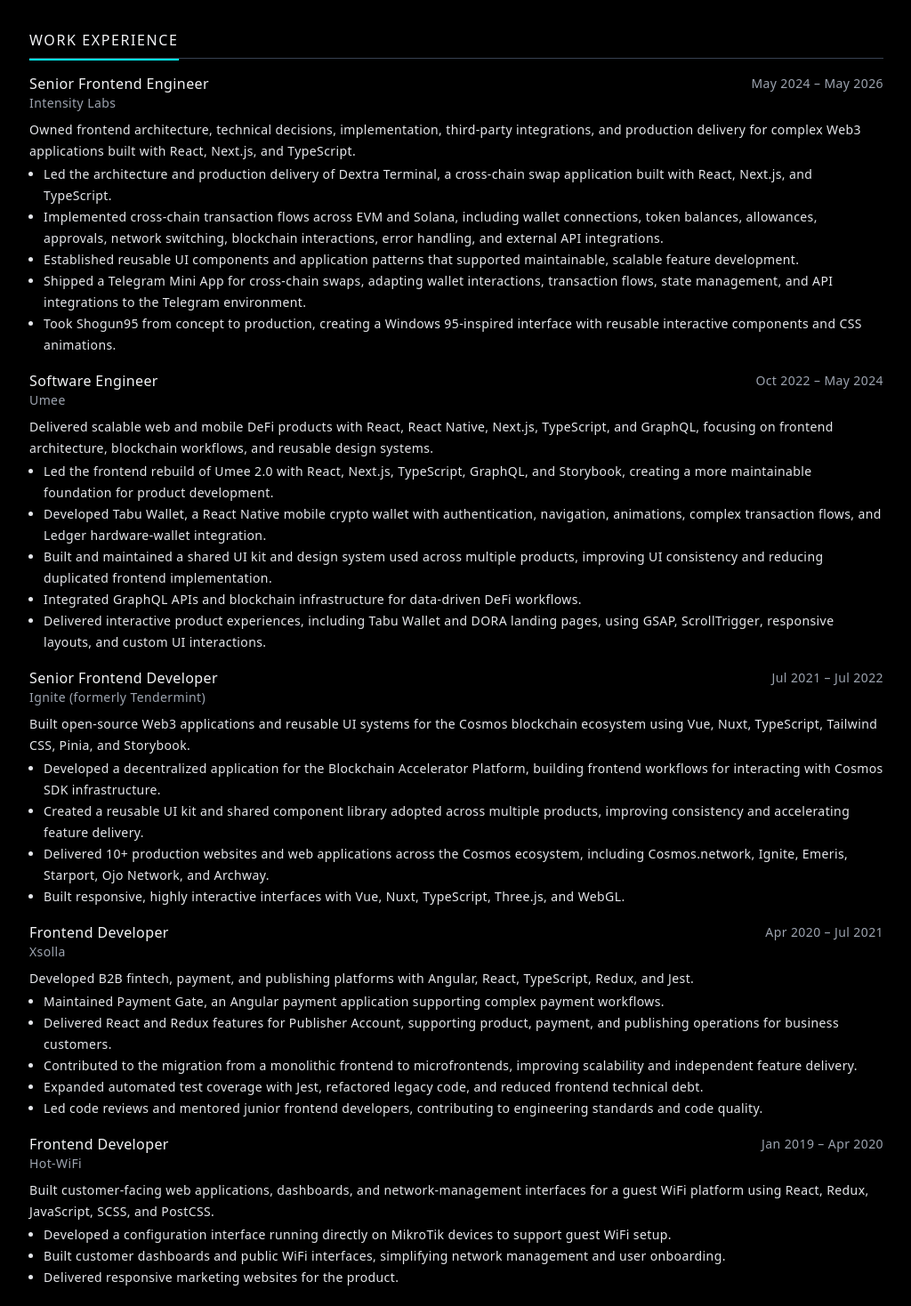
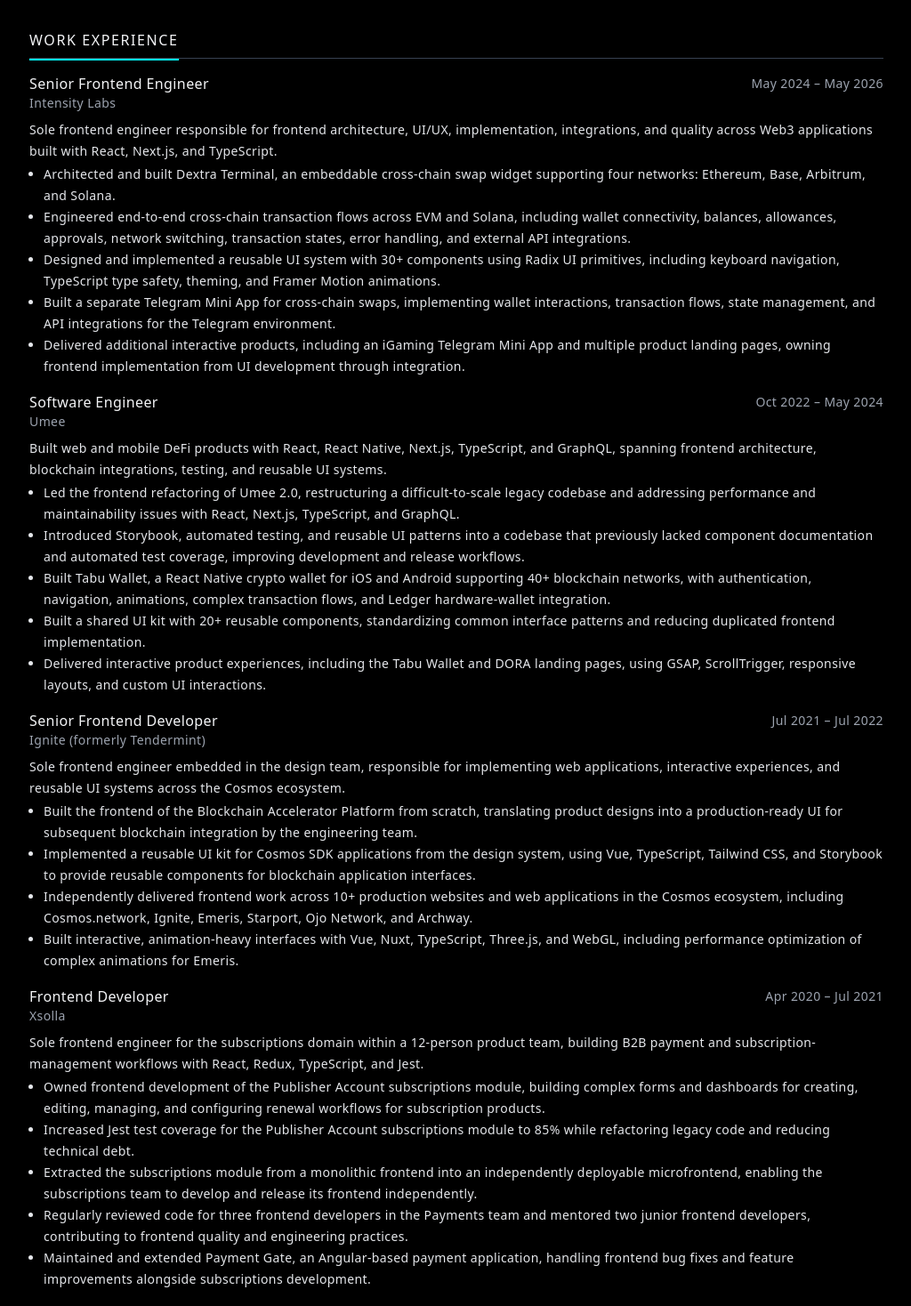
Before and after one commit to darika-dev/darika-dev.github.io, a Vue app: page /cv in a window 1280 px wide. Shown: the part 480-1948 px from the top of the page at 89% size, without its empty margins (127-1151 px from the left). Built offline with nearby package versions, Linux system fonts and the light colour scheme.

Commit message:
feat: update experience description

```diff
--- a/src/components/cv/SectionExperience.vue
+++ b/src/components/cv/SectionExperience.vue
@@ -9,13 +9,13 @@ const experience = [
     company: 'Intensity Labs',
     companyLink: 'https://www.intensitylabs.ai',
     description: {
-      info: 'Owned frontend architecture, technical decisions, implementation, third-party integrations, and production delivery for complex Web3 applications built with React, Next.js, and TypeScript.',
+      info: 'Sole frontend engineer responsible for frontend architecture, UI/UX, implementation, integrations, and quality across Web3 applications built with React, Next.js, and TypeScript.',
       list: [
-        'Led the architecture and production delivery of <strong>Dextra Terminal</strong>, a cross-chain swap application built with <strong>React, Next.js, and TypeScript</strong>.',
-        'Implemented cross-chain transaction flows across <strong>EVM and Solana</strong>, including wallet connections, token balances, allowances, approvals, network switching, blockchain interactions, error handling, and external API integrations.',
-        'Established reusable UI components and application patterns that supported maintainable, scalable feature development.',
-        'Shipped a <strong>Telegram Mini App for cross-chain swaps</strong>, adapting wallet interactions, transaction flows, state management, and API integrations to the Telegram environment.',
-        'Took <strong>Shogun95</strong> from concept to production, creating a Windows 95-inspired interface with reusable interactive components and <strong>CSS animations</strong>.'
+        'Architected and built <strong>Dextra Terminal</strong>, an embeddable cross-chain swap widget supporting <strong>four networks: Ethereum, Base, Arbitrum, and Solana</strong>.',
+        'Engineered end-to-end cross-chain transaction flows across <strong>EVM and Solana</strong>, including wallet connectivity, balances, allowances, approvals, network switching, transaction states, error handling, and external API integrations.',
+        'Designed and implemented a reusable UI system with <strong>30+ components</strong> using <strong>Radix UI</strong> primitives, including keyboard navigation, TypeScript type safety, theming, and Framer Motion animations.',
+        'Built a separate <strong>Telegram Mini App for cross-chain swaps</strong>, implementing wallet interactions, transaction flows, state management, and API integrations for the Telegram environment.',
+        'Delivered additional interactive products, including an <strong>iGaming Telegram Mini App</strong> and multiple product landing pages, owning frontend implementation from UI development through integration.'
       ]
     }
   },
@@ -26,13 +26,13 @@ const experience = [
     company: 'Umee',
     companyLink: 'https://ux.xyz/',
     description: {
-      info: 'Delivered scalable web and mobile DeFi products with React, React Native, Next.js, TypeScript, and GraphQL, focusing on frontend architecture, blockchain workflows, and reusable design systems.',
+      info: 'Built web and mobile DeFi products with React, React Native, Next.js, TypeScript, and GraphQL, spanning frontend architecture, blockchain integrations, testing, and reusable UI systems.',
       list: [
-        'Led the frontend rebuild of <strong>Umee 2.0</strong> with <strong>React, Next.js, TypeScript, GraphQL, and Storybook</strong>, creating a more maintainable foundation for product development.',
-        'Developed <strong>Tabu Wallet</strong>, a React Native mobile crypto wallet with authentication, navigation, animations, complex transaction flows, and <strong>Ledger hardware-wallet integration</strong>.',
-        'Built and maintained a shared UI kit and design system used across multiple products, improving UI consistency and reducing duplicated frontend implementation.',
-        'Integrated GraphQL APIs and blockchain infrastructure for data-driven DeFi workflows.',
-        'Delivered interactive product experiences, including Tabu Wallet and DORA landing pages, using <strong>GSAP, ScrollTrigger</strong>, responsive layouts, and custom UI interactions.'
+        'Led the frontend refactoring of <strong>Umee 2.0</strong>, restructuring a difficult-to-scale legacy codebase and addressing performance and maintainability issues with <strong>React, Next.js, TypeScript, and GraphQL</strong>.',
+        'Introduced <strong>Storybook, automated testing, and reusable UI patterns</strong> into a codebase that previously lacked component documentation and automated test coverage, improving development and release workflows.',
+        'Built <strong>Tabu Wallet</strong>, a React Native crypto wallet for <strong>iOS and Android supporting 40+ blockchain networks</strong>, with authentication, navigation, animations, complex transaction flows, and Ledger hardware-wallet integration.',
+        'Built a shared <strong>UI kit with 20+ reusable components</strong>, standardizing common interface patterns and reducing duplicated frontend implementation.',
+        'Delivered interactive product experiences, including the <strong>Tabu Wallet and DORA landing pages</strong>, using GSAP, ScrollTrigger, responsive layouts, and custom UI interactions.'
       ]
     }
   },
@@ -43,12 +43,12 @@ const experience = [
     company: 'Ignite (formerly Tendermint)',
     companyLink: 'https://ignite.com/',
     description: {
-      info: 'Built open-source Web3 applications and reusable UI systems for the Cosmos blockchain ecosystem using Vue, Nuxt, TypeScript, Tailwind CSS, Pinia, and Storybook.',
+      info: 'Sole frontend engineer embedded in the design team, responsible for implementing web applications, interactive experiences, and reusable UI systems across the Cosmos ecosystem.',
       list: [
-        'Developed a decentralized application for the Blockchain Accelerator Platform, building frontend workflows for interacting with <strong>Cosmos SDK</strong> infrastructure.',
-        'Created a reusable UI kit and shared component library adopted across multiple products, improving consistency and accelerating feature delivery.',
-        'Delivered <strong>10+ production websites and web applications</strong> across the Cosmos ecosystem, including Cosmos.network, Ignite, Emeris, Starport, Ojo Network, and Archway.',
-        'Built responsive, highly interactive interfaces with <strong>Vue, Nuxt, TypeScript, Three.js, and WebGL</strong>.'
+        'Built the frontend of the <strong>Blockchain Accelerator Platform from scratch</strong>, translating product designs into a production-ready UI for subsequent blockchain integration by the engineering team.',
+        'Implemented a reusable <strong>UI kit for Cosmos SDK applications</strong> from the design system, using <strong>Vue, TypeScript, Tailwind CSS, and Storybook</strong> to provide reusable components for blockchain application interfaces.',
+        'Independently delivered frontend work across <strong>10+ production websites and web applications</strong> in the Cosmos ecosystem, including Cosmos.network, Ignite, Emeris, Starport, Ojo Network, and Archway.',
+        'Built interactive, animation-heavy interfaces with <strong>Vue, Nuxt, TypeScript, Three.js, and WebGL</strong>, including performance optimization of complex animations for Emeris.'
       ]
     }
   },
@@ -59,28 +59,29 @@ const experience = [
     company: 'Xsolla',
     companyLink: 'https://xsolla.com/',
     description: {
-      info: 'Developed B2B fintech, payment, and publishing platforms with Angular, React, TypeScript, Redux, and Jest.',
+      info: 'Sole frontend engineer for the subscriptions domain within a 12-person product team, building B2B payment and subscription-management workflows with React, Redux, TypeScript, and Jest.',
       list: [
-        'Maintained <strong>Payment Gate</strong>, an Angular payment application supporting complex payment workflows.',
-        'Delivered React and Redux features for <strong>Publisher Account</strong>, supporting product, payment, and publishing operations for business customers.',
-        'Contributed to the migration from a monolithic frontend to <strong>microfrontends</strong>, improving scalability and independent feature delivery.',
-        'Expanded automated test coverage with <strong>Jest</strong>, refactored legacy code, and reduced frontend technical debt.',
-        'Led code reviews and mentored junior frontend developers, contributing to engineering standards and code quality.'
+        'Owned frontend development of the <strong>Publisher Account subscriptions module</strong>, building complex forms and dashboards for creating, editing, managing, and configuring renewal workflows for subscription products.',
+        'Increased <strong>Jest test coverage for the Publisher Account subscriptions module to 85%</strong> while refactoring legacy code and reducing technical debt.',
+        'Extracted the <strong>subscriptions module from a monolithic frontend into an independently deployable microfrontend</strong>, enabling the subscriptions team to develop and release its frontend independently.',
+        'Regularly reviewed code for <strong>three frontend developers</strong> in the Payments team and mentored <strong>two junior frontend developers</strong>, contributing to frontend quality and engineering practices.',
+        'Maintained and extended <strong>Payment Gate</strong>, an Angular-based payment application, handling frontend bug fixes and feature improvements alongside subscriptions development.'
       ]
     }
   },
 
   {
     title: 'Frontend Developer',
-    date: 'Jan 2019 – Apr 2020',
+    date: 'Jan 2019 - Apr 2020',
     company: 'Hot-WiFi',
     companyLink: 'https://hot-wifi.ru/',
     description: {
-      info: 'Built customer-facing web applications, dashboards, and network-management interfaces for a guest WiFi platform using React, Redux, JavaScript, SCSS, and PostCSS.',
+      info: 'Built customer-facing web applications and embedded network-management interfaces for a guest WiFi platform as part of a two-person frontend team.',
       list: [
-        'Developed a configuration interface running directly on <strong>MikroTik devices</strong> to support guest WiFi setup.',
-        'Built customer dashboards and public WiFi interfaces, simplifying network management and user onboarding.',
-        'Delivered responsive marketing websites for the product.'
+        'Designed and built from scratch a <strong>configuration interface running directly on MikroTik devices</strong>, working within strict device memory constraints shared with the platform firmware.',
+        'Implemented the embedded interface with <strong>Vanilla JavaScript</strong> to minimize its resource footprint and support reliable operation on memory-constrained MikroTik hardware.',
+        'Built and maintained <strong>React and Redux</strong> features for the customer dashboard and network-management workflows.',
+        'Created <strong>custom captive portals</strong> for business customers, delivering branded authentication experiences shown to users when connecting to guest WiFi networks.'
       ]
     }
   },
```
